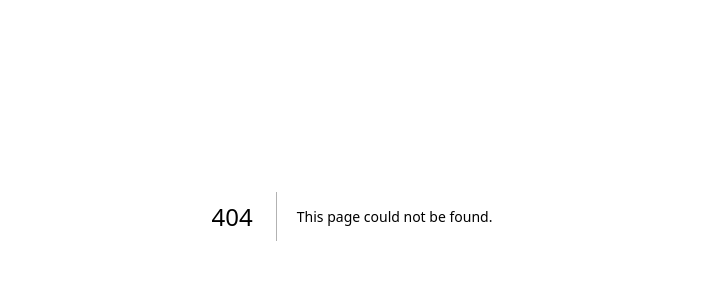
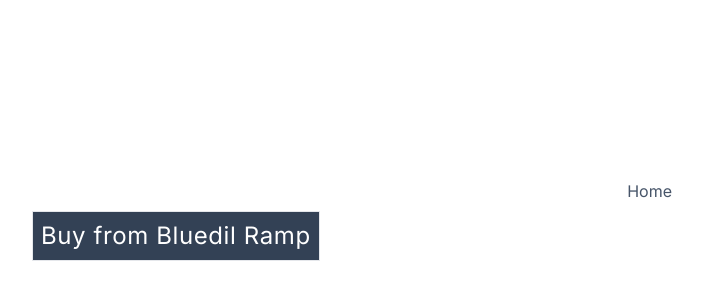
Before and after one commit to chinkauchenna2021/solanapay, a Next.js app: page /pages/ramp in a window 1280 px wide. Before the commit this address had no page. Shown: the part 184-484 px from the top of the page, without its empty margins (288-991 px from the left). Built offline with nearby package versions, Linux system fonts and the light colour scheme.

Commit message:
add buy ramp

```diff
--- /dev/null
+++ b/app/pages/ramp/page.tsx
@@ -0,0 +1,48 @@
+import React from 'react'
+import Link  from 'next/link'
+import { RampInstantSDK } from "@ramp-network/ramp-instant-sdk"
+import { ToastContainer, toast } from 'react-toastify';
+
+function page() {
+const buy = ()=>{
+   try{
+    new RampInstantSDK({
+        hostAppName: 'SKYTRADE APP',
+        hostLogoUrl: '/images/test-logo-ramp.png',
+        hostApiKey: "vpkbydq452etx3pw8oeeh5ug3wqzmb7ub8h8qg35",
+        defaultAsset: 'SOLANA_USDC',
+      }).show().on('*', (event: {type:string}) => {
+        if ((event.type as string) === 'PURCHASE_SUCCESS') {
+          toast.success("Success !. Your USDC have been purchased successfully");
+        } else if ((event.type as string) === 'PURCHASE_FAILED') {
+          toast.success('Purchase failed');
+        }
+      });
+
+   }catch(err){
+
+   }
+
+}
+
+
+
+  return (
+    <div className='container w-full h-screen justify-center flex items-center'>
+       <div  className='w-3/6'>
+              <div className='w-full h-fit py-2 flex justify-end'>
+                <Link className='text-slate-600' href={'/'}>Home</Link>
+              </div>
+              <div  className='w-full h-full justify-center items-center'>
+                 <button onClick={buy}  className='w-fit h-fit p-2 border bg-slate-700 text-white text-2xl tracking-wide flex justify-center items-center'>
+                    Buy from Bluedil Ramp
+                 </button>
+
+              </div>
+       </div>
+       <ToastContainer />
+    </div>
+  )
+}
+
+export default page
--- a/app/pages/solanapay/page.tsx
+++ b/app/pages/solanapay/page.tsx
@@ -66,6 +66,7 @@
         <div className="z-10 w-full max-w-5xl items-center justify-between font-mono text-sm lg:flex">
           <h1 className='text-sm font-semibold'>Bluedill Solana Pay Demo</h1>
             <div className='text-sm text-pink-900 font-semibold cursor-pointer bg-pink-100 px-4 py-2 rounded-sm'><Link href={'/pages/airdrop/'}>Get Airdrop</Link></div>
+            <div className='text-sm text-pink-900 font-semibold cursor-pointer bg-pink-100 px-4 py-2 rounded-sm'><Link href={'/pages/ramp/'}>Buy From Ramp</Link></div>
         </div>
         {qrCode? (
           <Image
--- a/package.json
+++ b/package.json
@@ -9,6 +9,7 @@
     "lint": "next lint"
   },
   "dependencies": {
+    "@ramp-network/ramp-instant-sdk": "^4.0.5",
     "@solana/pay": "^0.2.5",
     "@solana/web3.js": "^1.91.4",
     "@types/bignumber.js": "^5.0.0",
```
Also changed, not shown: 1 other file (tests, documents, lock files or other folders).
